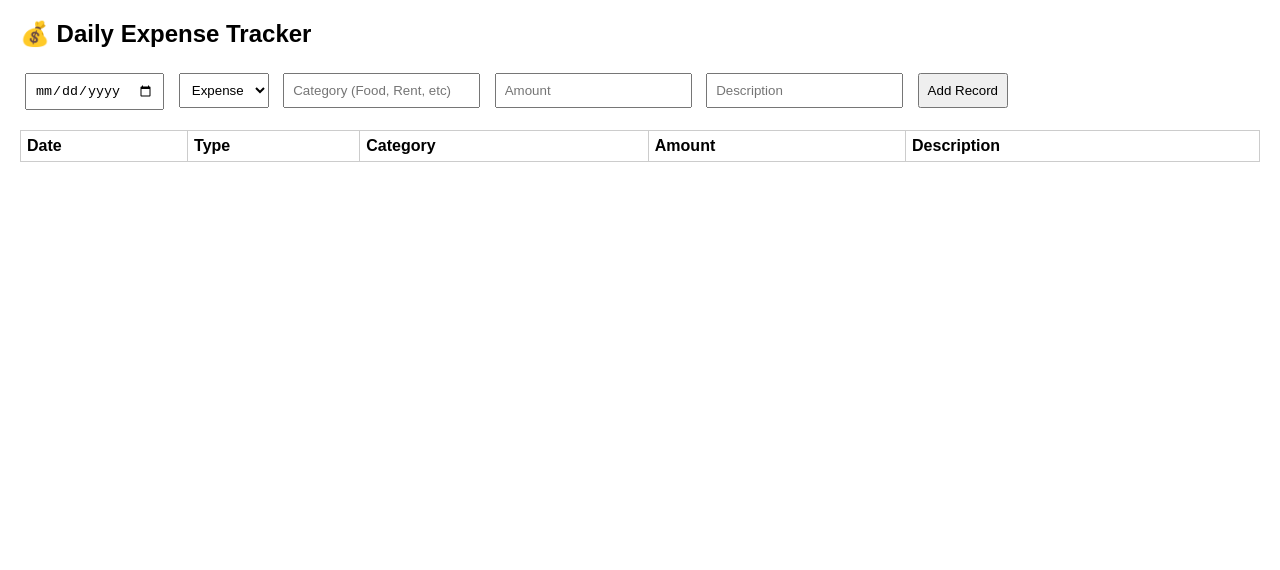
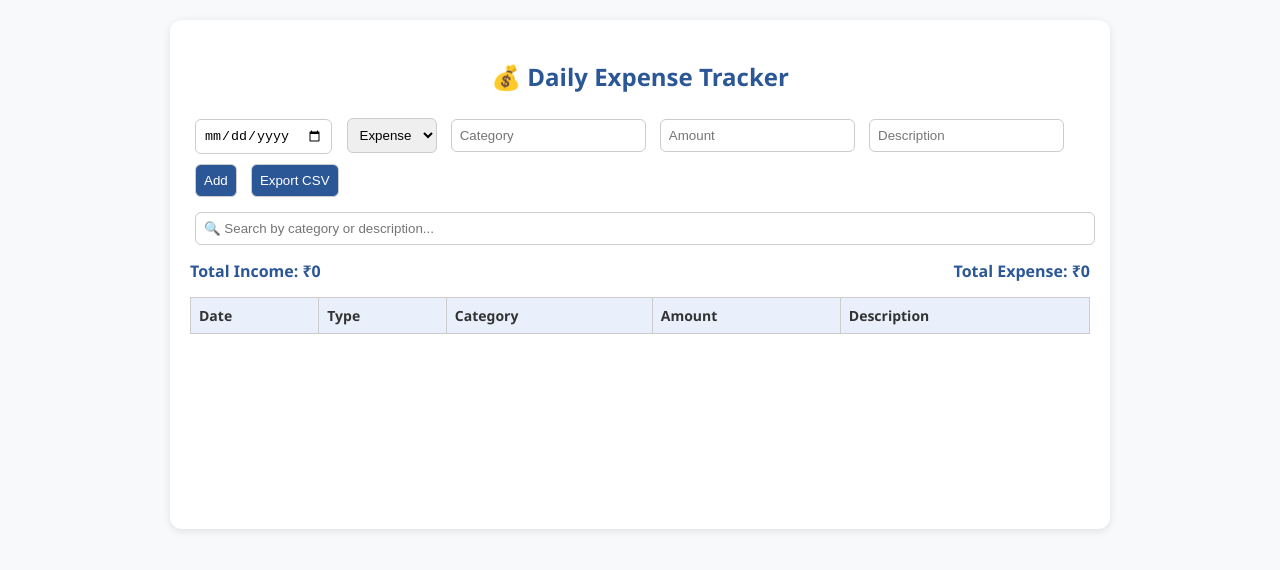
Before and after one commit to azaz-kadiwala/expense-tracker, a plain HTML site: page index.html in a window 1280 px wide. Drawn offline with nearby package versions, Linux system fonts and the light colour scheme; no server answers.

Commit message:
Add files via upload

```diff
--- a/index.html
+++ b/index.html
@@ -1,27 +1,97 @@
 <!DOCTYPE html>
-<html>
+<html lang="en">
 <head>
+  <meta charset="UTF-8" />
+  <meta name="viewport" content="width=device-width, initial-scale=1.0" />
   <title>Daily Expense Tracker</title>
-  <meta name="viewport" content="width=device-width, initial-scale=1">
+  <script src="https://cdn.jsdelivr.net/npm/chart.js"></script>
   <style>
-    body { font-family: Arial; margin: 20px; }
-    input, select, button { margin: 5px; padding: 8px; }
-    table { border-collapse: collapse; width: 100%; margin-top: 15px; }
-    th, td { border: 1px solid #ccc; padding: 6px; text-align: left; }
+    body {
+      font-family: "Segoe UI", Arial, sans-serif;
+      background: #f8f9fa;
+      margin: 0;
+      padding: 20px;
+      color: #333;
+    }
+    h2 {
+      text-align: center;
+      color: #2b5797;
+    }
+    .container {
+      max-width: 900px;
+      margin: auto;
+      background: #fff;
+      padding: 20px;
+      border-radius: 12px;
+      box-shadow: 0 2px 8px rgba(0, 0, 0, 0.1);
+    }
+    input, select, button {
+      margin: 5px;
+      padding: 8px;
+      border: 1px solid #ccc;
+      border-radius: 6px;
+    }
+    button {
+      background: #2b5797;
+      color: #fff;
+      cursor: pointer;
+    }
+    button:hover {
+      background: #1e3d6b;
+    }
+    table {
+      width: 100%;
+      border-collapse: collapse;
+      margin-top: 15px;
+      font-size: 14px;
+    }
+    th, td {
+      border: 1px solid #ccc;
+      padding: 8px;
+      text-align: left;
+    }
+    th {
+      background: #eaf0fb;
+    }
+    #search {
+      width: 98%;
+      margin-top: 10px;
+    }
+    .summary {
+      display: flex;
+      justify-content: space-between;
+      margin: 10px 0;
+      font-weight: bold;
+      color: #2b5797;
+    }
+    canvas {
+      margin-top: 20px;
+    }
   </style>
 </head>
 <body>
+  <div class="container">
     <h2>💰 Daily Expense Tracker</h2>
 
+    <div>
       <input type="date" id="date" />
       <select id="type">
         <option value="Expense">Expense</option>
         <option value="Income">Income</option>
       </select>
-  <input type="text" id="category" placeholder="Category (Food, Rent, etc)" />
+      <input type="text" id="category" placeholder="Category" />
       <input type="number" id="amount" placeholder="Amount" />
       <input type="text" id="description" placeholder="Description" />
-  <button onclick="addRecord()">Add Record</button>
+      <button onclick="addRecord()">Add</button>
+      <button onclick="exportCSV()">Export CSV</button>
+    </div>
+
+    <input type="text" id="search" placeholder="🔍 Search by category or description..." onkeyup="filterRecords()" />
+
+    <div class="summary">
+      <div>Total Income: ₹<span id="totalIncome">0</span></div>
+      <div>Total Expense: ₹<span id="totalExpense">0</span></div>
+    </div>
 
     <table id="recordsTable">
       <thead>
@@ -29,6 +99,9 @@
       </thead>
       <tbody></tbody>
     </table>
+
+    <canvas id="monthlyChart"></canvas>
+  </div>
 
   <script>
     const scriptURL = "https://script.google.com/macros/s/AKfycbzrting3zxZIcxogi1QY7QsFYXyyQdwhIzgfqhmP_P9A4tVt-lOub7z2lrtS7rvWhmWFg/exec";
@@ -40,9 +113,14 @@
       const amount = document.getElementById("amount").value;
       const description = document.getElementById("description").value;
 
+      if (!date || !amount || !category) {
+        alert("Please fill Date, Category, and Amount.");
+        return;
+      }
+
       const query = `${scriptURL}?action=add&date=${date}&type=${type}&category=${category}&amount=${amount}&description=${description}`;
       await fetch(query);
-      alert("Record Added!");
+      alert("✅ Record Added!");
       loadRecords();
     }
 
@@ -51,6 +129,8 @@
       const data = await res.json();
       const tbody = document.querySelector("#recordsTable tbody");
       tbody.innerHTML = "";
+      let totalIncome = 0, totalExpense = 0;
+
       data.slice(1).forEach(row => {
         const tr = document.createElement("tr");
         row.forEach(cell => {
@@ -59,7 +139,76 @@
           tr.appendChild(td);
         });
         tbody.appendChild(tr);
+        if (row[1] === "Income") totalIncome += Number(row[3]);
+        else totalExpense += Number(row[3]);
       });
+
+      document.getElementById("totalIncome").textContent = totalIncome.toFixed(2);
+      document.getElementById("totalExpense").textContent = totalExpense.toFixed(2);
+
+      loadChart(data);
+    }
+
+    function filterRecords() {
+      const query = document.getElementById("search").value.toLowerCase();
+      const rows = document.querySelectorAll("#recordsTable tbody tr");
+      rows.forEach(row => {
+        row.style.display = row.textContent.toLowerCase().includes(query) ? "" : "none";
+      });
+    }
+
+    function loadChart(data) {
+      const monthSummary = {};
+      data.slice(1).forEach(row => {
+        const date = new Date(row[0]);
+        const month = date.toLocaleString("default", { month: "short", year: "numeric" });
+        if (!monthSummary[month]) monthSummary[month] = { income: 0, expense: 0 };
+        if (row[1] === "Income") monthSummary[month].income += Number(row[3]);
+        else monthSummary[month].expense += Number(row[3]);
+      });
+
+      const labels = Object.keys(monthSummary);
+      const incomeData = labels.map(m => monthSummary[m].income);
+      const expenseData = labels.map(m => monthSummary[m].expense);
+
+      const ctx = document.getElementById("monthlyChart").getContext("2d");
+      if (window.myChart) window.myChart.destroy();
+
+      window.myChart = new Chart(ctx, {
+        type: "bar",
+        data: {
+          labels: labels,
+          datasets: [
+            {
+              label: "Income",
+              data: incomeData,
+              backgroundColor: "rgba(40,167,69,0.7)",
+            },
+            {
+              label: "Expense",
+              data: expenseData,
+              backgroundColor: "rgba(220,53,69,0.7)",
+            }
+          ]
+        },
+        options: {
+          responsive: true,
+          scales: { y: { beginAtZero: true } }
+        }
+      });
+    }
+
+    function exportCSV() {
+      let csv = [];
+      document.querySelectorAll("#recordsTable tr").forEach(row => {
+        const cells = [...row.children].map(td => `"${td.textContent}"`);
+        csv.push(cells.join(","));
+      });
+      const blob = new Blob([csv.join("\n")], { type: "text/csv" });
+      const link = document.createElement("a");
+      link.href = URL.createObjectURL(blob);
+      link.download = "ExpenseData.csv";
+      link.click();
     }
 
     window.onload = loadRecords;
```
Lines whose indentation alone changed are shown as unchanged.
